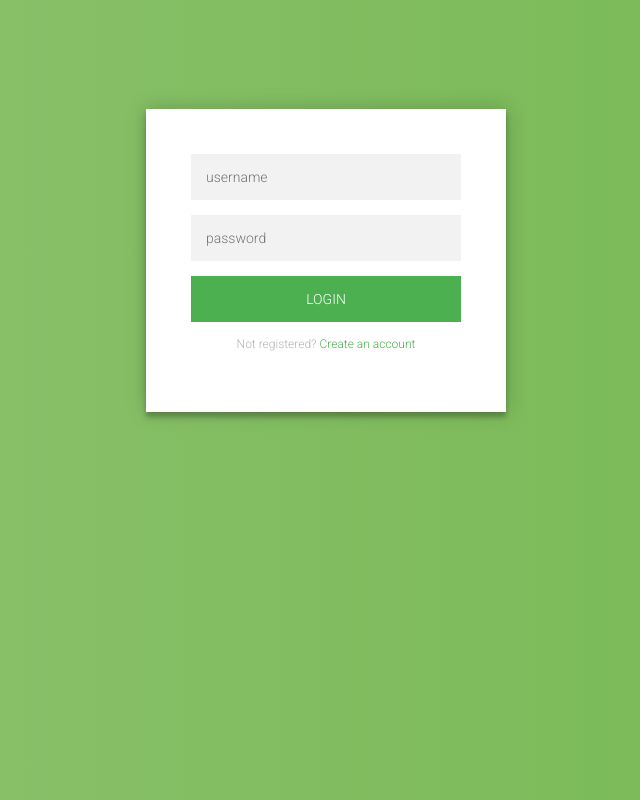
After one commit to abhinavprince/video-search-engine, a Python web app: template templates/login.html in a window 1280 px wide. The commit adds this page. Shown: the whole page, without its empty margins (314-954 px from the left). Run offline with Jinja, Linux system fonts and the light colour scheme; the template is opened without the code that fills it, so the values that code supplies are empty; some libraries are stand-ins or nearby versions.

Commit message:
login page added

```diff
--- /dev/null
+++ b/templates/login.html
@@ -0,0 +1,151 @@
+<style type="text/css">
+@import url(https://fonts.googleapis.com/css?family=Roboto:300);
+
+.login-page {
+  width: 360px;
+  padding: 8% 0 0;
+  margin: auto;
+}
+.form {
+  position: relative;
+  z-index: 1;
+  background: #FFFFFF;
+  max-width: 360px;
+  margin: 0 auto 100px;
+  padding: 45px;
+  text-align: center;
+  box-shadow: 0 0 20px 0 rgba(0, 0, 0, 0.2), 0 5px 5px 0 rgba(0, 0, 0, 0.24);
+}
+.form input {
+  font-family: "Roboto", sans-serif;
+  outline: 0;
+  background: #f2f2f2;
+  width: 100%;
+  border: 0;
+  margin: 0 0 15px;
+  padding: 15px;
+  box-sizing: border-box;
+  font-size: 14px;
+}
+.form button {
+  font-family: "Roboto", sans-serif;
+  text-transform: uppercase;
+  outline: 0;
+  background: #4CAF50;
+  width: 100%;
+  border: 0;
+  padding: 15px;
+  color: #FFFFFF;
+  font-size: 14px;
+  -webkit-transition: all 0.3 ease;
+  transition: all 0.3 ease;
+  cursor: pointer;
+}
+.form button:hover,.form button:active,.form button:focus {
+  background: #43A047;
+}
+.form .message {
+  margin: 15px 0 0;
+  color: #b3b3b3;
+  font-size: 12px;
+}
+.form .message a {
+  color: #4CAF50;
+  text-decoration: none;
+}
+
+.error {
+  margin: 15px 0 0;
+  color: #F44336;
+  font-size: 12px;
+
+}
+.form .register-form {
+  display: none;
+}
+.container {
+  position: relative;
+  z-index: 1;
+  max-width: 300px;
+  margin: 0 auto;
+}
+.container:before, .container:after {
+  content: "";
+  display: block;
+  clear: both;
+}
+.container .info {
+  margin: 50px auto;
+  text-align: center;
+}
+.container .info h1 {
+  margin: 0 0 15px;
+  padding: 0;
+  font-size: 36px;
+  font-weight: 300;
+  color: #1a1a1a;
+}
+.container .info span {
+  color: #4d4d4d;
+  font-size: 12px;
+}
+.container .info span a {
+  color: #000000;
+  text-decoration: none;
+}
+.container .info span .fa {
+  color: #EF3B3A;
+}
+body {
+  background: #76b852; /* fallback for old browsers */
+  background: -webkit-linear-gradient(right, #76b852, #8DC26F);
+  background: -moz-linear-gradient(right, #76b852, #8DC26F);
+  background: -o-linear-gradient(right, #76b852, #8DC26F);
+  background: linear-gradient(to left, #76b852, #8DC26F);
+  font-family: "Roboto", sans-serif;
+  -webkit-font-smoothing: antialiased;
+  -moz-osx-font-smoothing: grayscale;
+}
+</style>
+
+<script src="https://ajax.googleapis.com/ajax/libs/jquery/3.2.0/jquery.min.js"></script>
+
+<script type="text/javascript">
+  $(document).ready(function(){
+  $('#id3').click(function(){
+    $('form').animate({height: "toggle", opacity: "toggle"}, "slow");
+   // $("#id1").css("display", "none");
+   // $("#id2").css("display", "block");
+  });
+
+  $('#id4').click(function(){
+    $('form').animate({height: "toggle", opacity: "toggle"}, "slow");
+   // $("#id1").css("display", "none");
+   // $("#id2").css("display", "block");
+  });
+});
+</script>
+
+<div class="login-page">
+  <div class="form">
+    <form class="register-form" id = "id2">
+      <input type="text" placeholder="name"/>
+      <input type="password" placeholder="password"/>
+      <button>create</button>
+      <p class="message">Already registered? <a href="#" id= "id4">Sign In</a></p>
+    </form>
+    <form class="login-form" id = "id1" action="http://localhost:5000/login" method="post">
+      <input type="text" placeholder="username" name="username"/>
+      <input type="password" placeholder="password" name="password"/>
+      <button>login</button>
+      {% if result == 0: %}
+      <p class="error"> Wrong Credentials </p><br>
+      {% endif %}
+      {% if result == 2: %}
+      <p class="error"> User does not exist </p><br>
+      {% endif %}
+
+      <p class="message" >Not registered? <a href="#" id = "id3"> Create an account </a></p>
+    </form>
+  </div>
+</div>
--- a/templates/video.html
+++ b/templates/video.html
@@ -63,7 +63,7 @@
    top: 0;
    display: block;
    width: 60px;
-   height: 60px;
+   height: 40px;
   padding: 0;
   border: none;
    margin-top: 20px; /* margin-top + border-width */
```
Also changed, not shown: app.py (+32 -2 lines), templates/index.html (+9 -2 lines).
